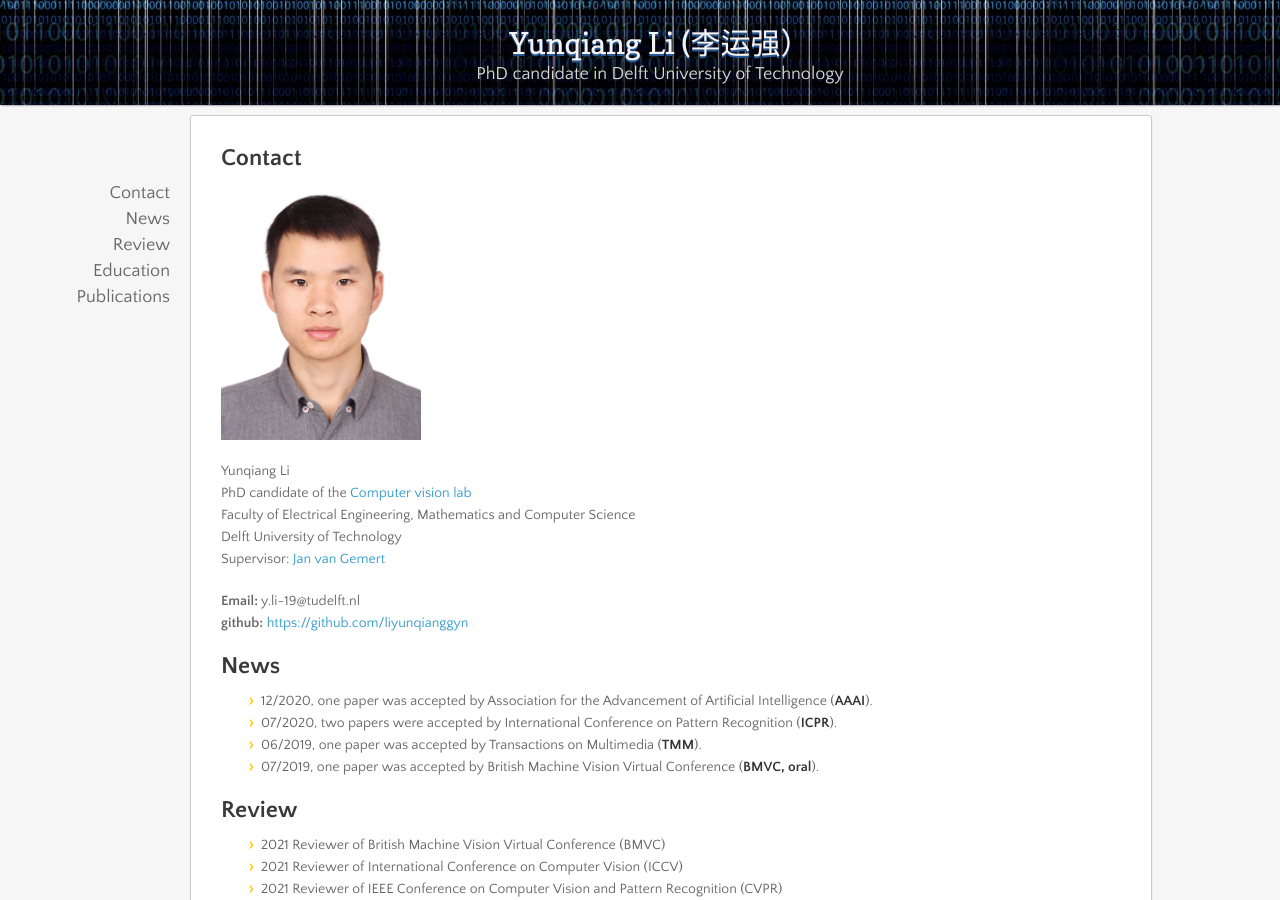
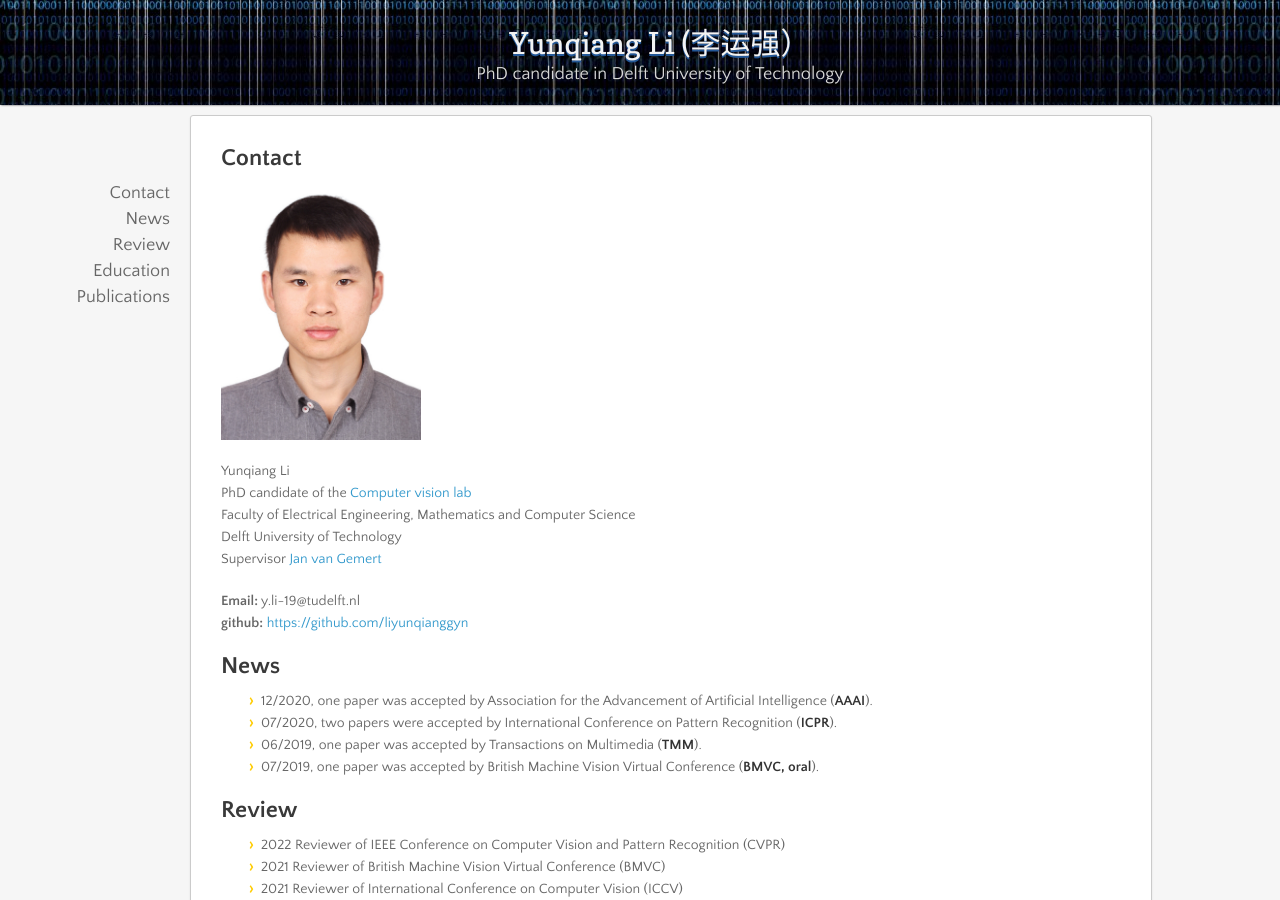
Before and after one commit to liyunqianggyn/liyunqianggyn.github.io, a Jekyll site: the page built from index.md, in a window 1280 px wide and 900 px high. Built offline with Jekyll 4.4.1, drawn with Linux system fonts in a browser that asks for light colours; nearby versions of some CDN libraries; our own code applies the rules of GitHub Pages for plain Markdown files; part of the change alters nothing that is shown.

Commit message:
Update index.md

```diff
--- a/index.md
+++ b/index.md
@@ -6,7 +6,7 @@ Yunqiang Li <br/>
 PhD candidate of the <a href="http://visionlab.tudelft.nl">Computer vision lab</a><br/>
 Faculty of Electrical Engineering, Mathematics and Computer Science<br/>
 Delft University of Technology<br/>
-Supervisor: <a href="https://jvgemert.github.io/">Jan van Gemert</a><br/>
+Supervisor <a href="https://jvgemert.github.io/">Jan van Gemert</a><br/>
 
 
 <b>Email:</b> y.li-19@tudelft.nl  <br/>
@@ -19,6 +19,7 @@ Supervisor: <a href="https://jvgemert.github.io/">Jan van Gemert</a><br/>
 * 07/2019, one paper was accepted by British Machine Vision Virtual Conference (__BMVC, oral__).
 
 ## Review
+- 2022   Reviewer of IEEE Conference on Computer Vision and Pattern Recognition (CVPR)
 - 2021   Reviewer of British Machine Vision Virtual Conference (BMVC)
 - 2021   Reviewer of International Conference on Computer Vision (ICCV)
 - 2021   Reviewer of IEEE Conference on Computer Vision and Pattern Recognition (CVPR)
```
